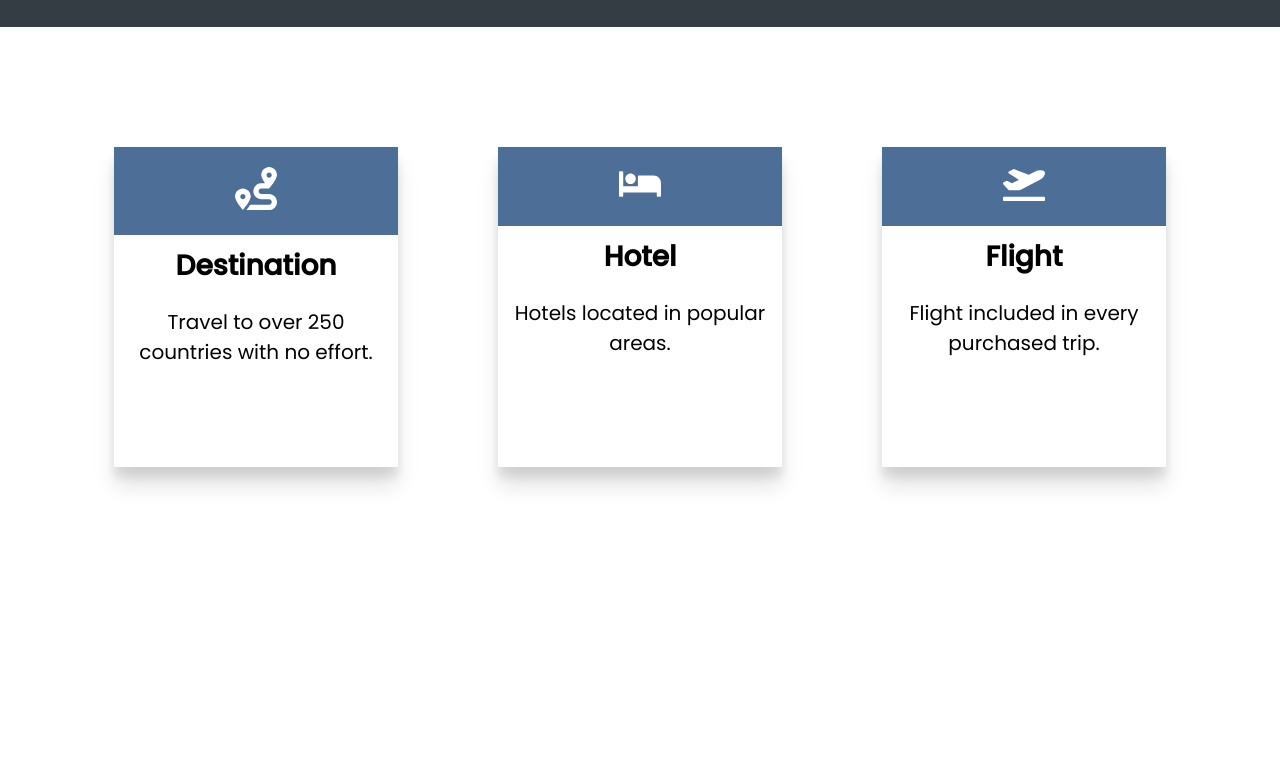
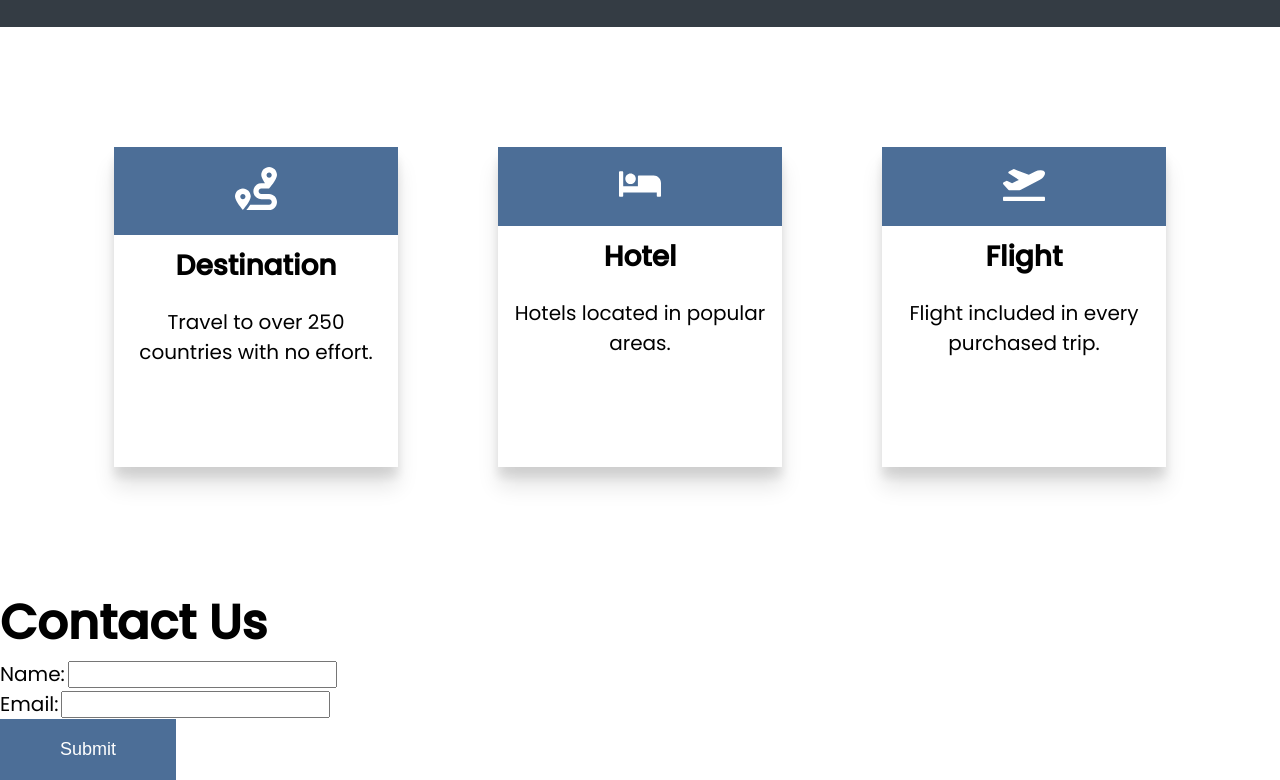
Before and after one commit to linh15/travel-website, a plain HTML site: page index.html in a window 1280 px wide. Shown: the part 1815-2595 px from the top of the page. Before the commit the page ends 2402 px from the top, so only its background shows below. Drawn offline with Linux system fonts and the light colour scheme; a web font is replaced by a local one.

Commit message:
Add CONTACT section

```diff
--- a/index.html
+++ b/index.html
@@ -68,5 +68,23 @@
         </div>
       </div>
     </section>
+    <section id="contact">
+      <div class="form-wrapper">
+        <header class="form-head">
+          <h2>Contact Us</h2>
+        </header>
+        <form>
+          <div class="name-form">
+            <label for="name">Name:</label>
+            <input type="text" name="name" required>
+          </div>
+          <div class="email-form">
+            <label for="email">Email:</label>
+            <input type="email" name="email" required>
+          </div>
+          <button type="submit" name="button">Submit</button>
+        </form>
+      </div>
+    </section>
   </body>
 </html>
```
